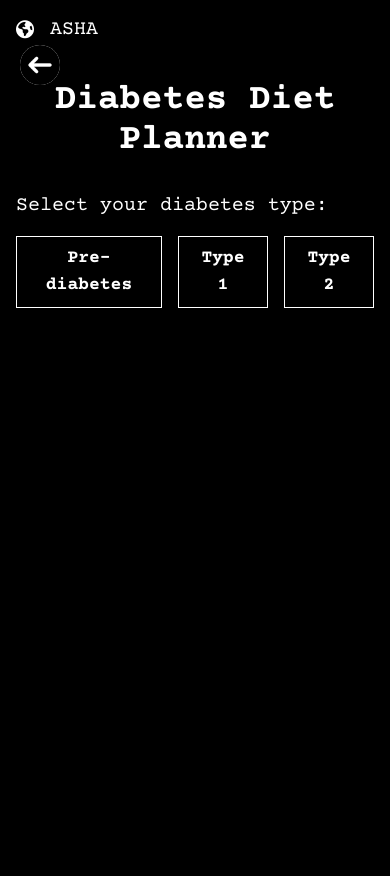
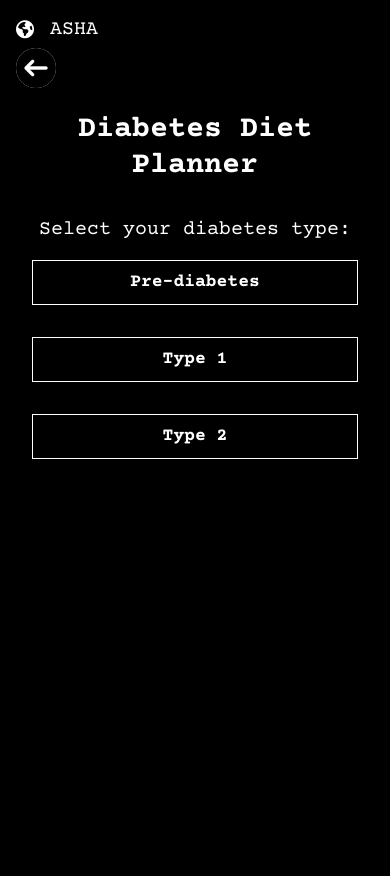
Before and after one commit to AmanchaRahul/asha2, a Django app: page /diabetes_diet/ in a window 390 px wide. Before the commit the page ends 308 px from the top, so only its background shows below. Run offline with Django 5.2, Linux system fonts and the light colour scheme; parts of the project's set-up code (start-up, migrations or seed data) failed here and were passed over; some libraries are stand-ins or nearby versions.

Commit message:
changes made

```diff
--- a/templates/diabetes/diabetes_diet.html
+++ b/templates/diabetes/diabetes_diet.html
@@ -13,7 +13,6 @@
     <meta name="viewport" content="width=device-width, initial-scale=1.0">
     <script src="https://cdn.tailwindcss.com"></script>
     <style>
-
         .meal-card {
             background-color: #111;
             transition: all 0.3s ease;
@@ -30,22 +29,40 @@
         .btn:hover {
             background-color: olive;
         }
+        @media (max-width: 768px) {
+            .diabetes-type-buttons {
+                flex-direction: column;
+                gap: 1rem;
+            }
+            .meal-card {
+                flex-direction: column;
+            }
+            .meal-card-content {
+                width: 100%;
+                text-align: center;
+            }
+            .meal-card-image {
+                width: 100%;
+                margin-top: 1rem;
+            }
+        }
     </style>
 </head>
-<body class="flex flex-col">
-    <a href="{% url 'wellnessdata' %}" class="back-button">
-        <img src="{% static 'images/backbutton1.png' %}" alt="Back" title="Go back">
+<body class="flex flex-col min-h-screen" style="margin-top: 2rem;">
+
+    <a href="{% url 'wellnessdata' %}" class="back-button fixed top-4 left-4 z-10" style="margin-top: 2rem;">
+        <img src="{% static 'images/backbutton1.png' %}" alt="Back" title="Go back" class="w-8 h-8">
     </a>
 
-    <main class="flex-grow p-4" style="margin-top: 4rem;">
+    <main class="flex-grow p-4 mt-16">
+        <div class="max-w-4xl mx-auto px-4">
+            <div class="text-center mb-8">
+                <h1 class="text-3xl md:text-4xl font-bold">Diabetes Diet Planner</h1>
+            </div>
 
-        <div class="max-w-6xl mx-auto">
-            <div class="text-center mb-8">
-                <h1 class="text-4xl font-bold">Diabetes Diet Planner</h1>
-            </div>
-            <div class="mb-8">
+            <div class="mb-8 text-center">
                 <h2 class="text-xl mb-4">Select your diabetes type:</h2>
-                <div class="flex space-x-4">
+                <div class="diabetes-type-buttons flex flex-col md:flex-row justify-center space-y-4 md:space-y-0 md:space-x-4">
                     <button class="diabetes-type-btn btn bg-black text-white font-bold py-2 px-4 rounded-none" data-type="pre">Pre-diabetes</button>
                     <button class="diabetes-type-btn btn bg-black text-white font-bold py-2 px-4 rounded-none" data-type="type1">Type 1</button>
                     <button class="diabetes-type-btn btn bg-black text-white font-bold py-2 px-4 rounded-none" data-type="type2">Type 2</button>
@@ -53,23 +70,23 @@
             </div>
 
             <div id="mealPlan" class="hidden">
-                <h2 class="text-2xl mb-4">Your Personalized Meal Plan</h2>
-                <p class="mb-4">Click on a meal type to see more options!</p>
+                <h2 class="text-xl md:text-2xl mb-4 text-center">Your Personalized Meal Plan</h2>
+                <p class="mb-4 text-center">Click on a meal type to see more options!</p>
                 <div class="space-y-8">
-                    <div id="breakfast">
-                        <h3 class="text-xl mb-4">Breakfast</h3>
+                    <div id="breakfast" class="text-center">
+                        <h3 class="text-lg md:text-xl mb-4">Breakfast</h3>
                         <div class="space-y-4"></div>
-                        <button class="refresh-meals btn bg-black text-white font-bold py-2 px-4 rounded-none mt-4" data-meal-type="breakfast">Show Another Breakfast Option</button>
+                        <button class="refresh-meals btn bg-black text-white font-bold py-2 px-4 rounded-none mt-4 w-full md:w-auto" data-meal-type="breakfast">Show Another Breakfast Option</button>
                     </div>
-                    <div id="lunch">
-                        <h3 class="text-xl mb-4">Lunch</h3>
+                    <div id="lunch" class="text-center">
+                        <h3 class="text-lg md:text-xl mb-4">Lunch</h3>
                         <div class="space-y-4"></div>
-                        <button class="refresh-meals btn bg-black text-white font-bold py-2 px-4 rounded-none mt-4" data-meal-type="lunch">Show Another Lunch Option</button>
+                        <button class="refresh-meals btn bg-black text-white font-bold py-2 px-4 rounded-none mt-4 w-full md:w-auto" data-meal-type="lunch">Show Another Lunch Option</button>
                     </div>
-                    <div id="dinner">
-                        <h3 class="text-xl mb-4">Dinner</h3>
+                    <div id="dinner" class="text-center">
+                        <h3 class="text-lg md:text-xl mb-4">Dinner</h3>
                         <div class="space-y-4"></div>
-                        <button class="refresh-meals btn bg-black text-white font-bold py-2 px-4 rounded-none mt-4" data-meal-type="dinner">Show Another Dinner Option</button>
+                        <button class="refresh-meals btn bg-black text-white font-bold py-2 px-4 rounded-none mt-4 w-full md:w-auto" data-meal-type="dinner">Show Another Dinner Option</button>
                     </div>
                 </div>
             </div>
```
